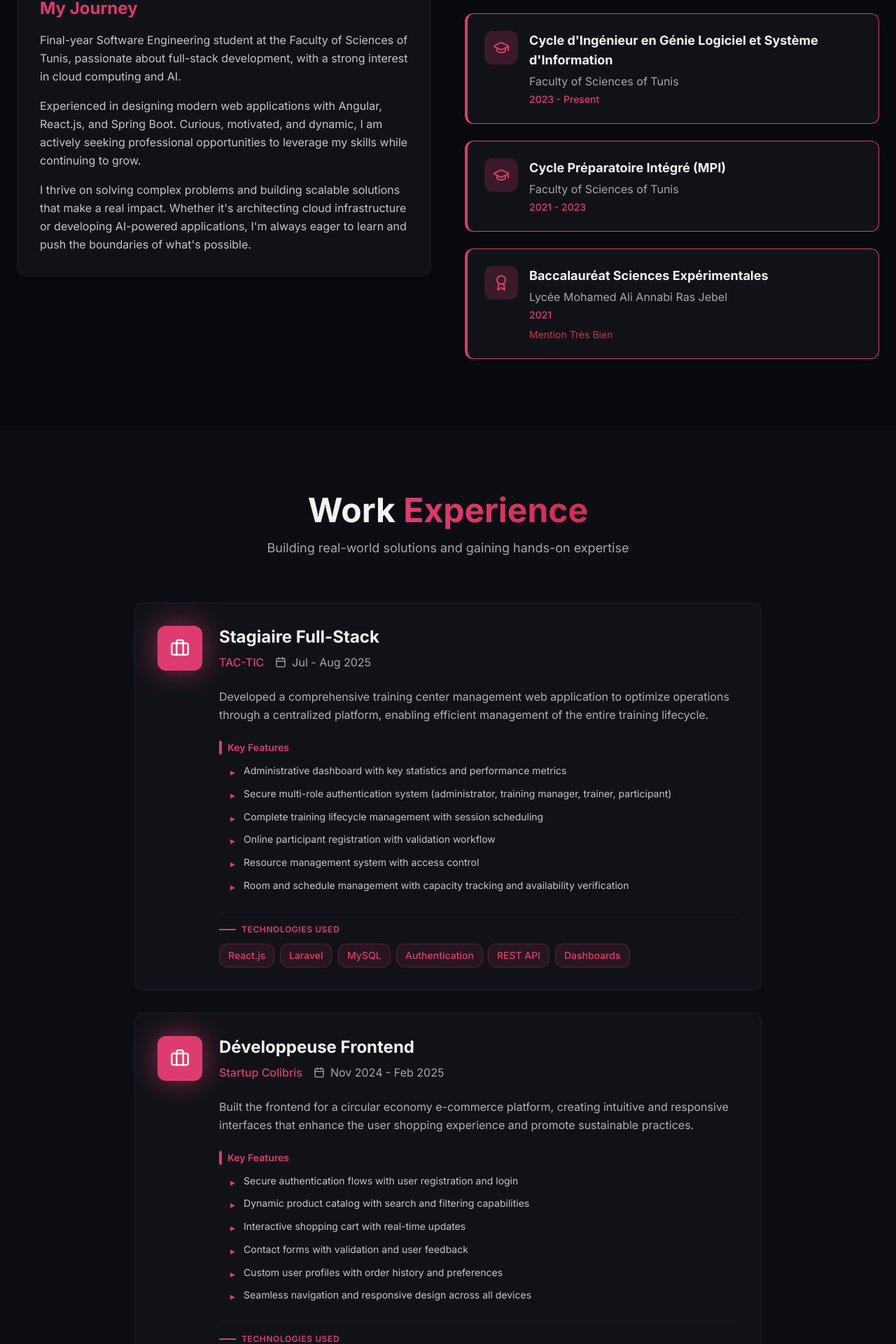
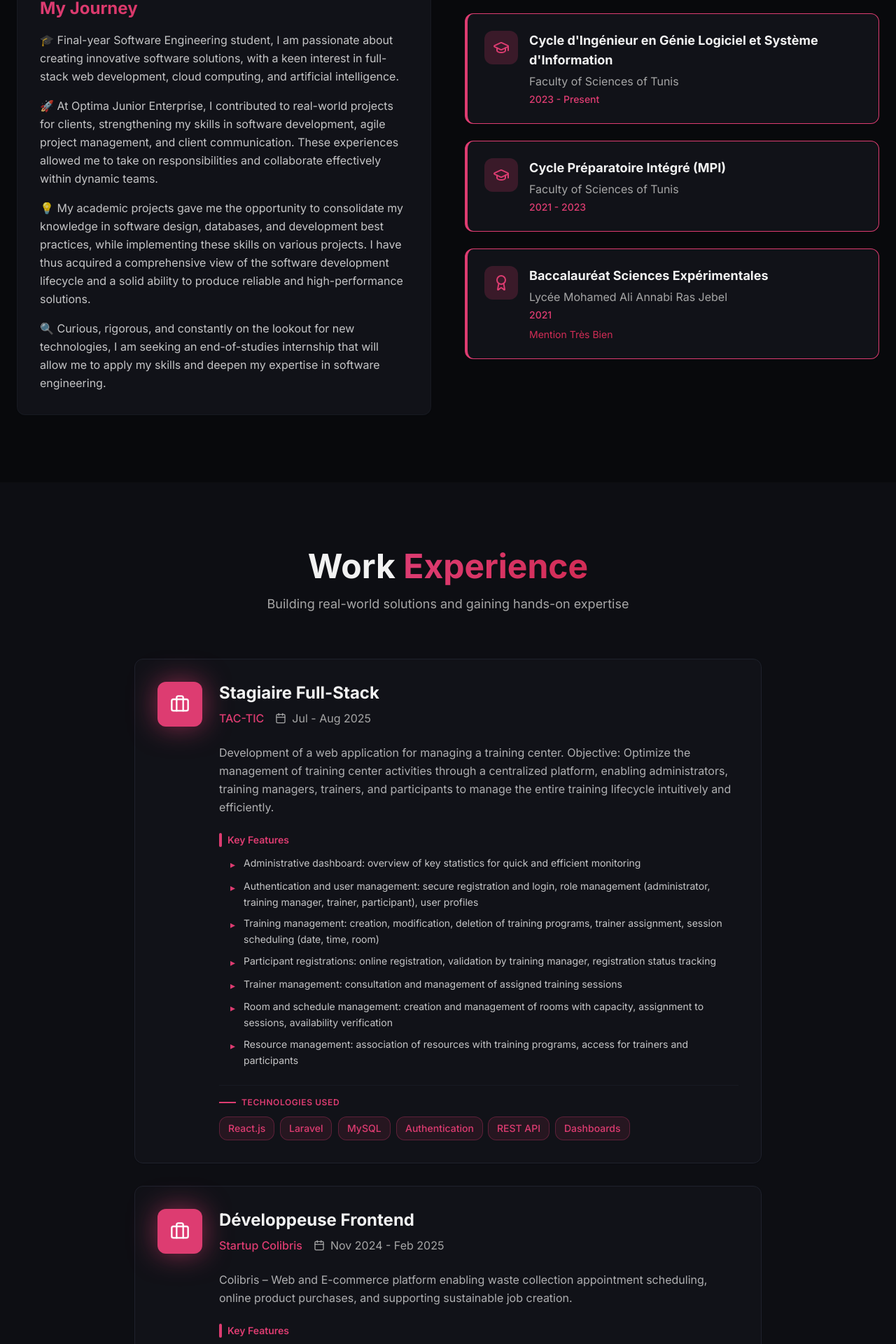
Before and after one commit to ilef-kristou/ilef-kristou-portfolio, a React (Vite) app: page / in a window 1280 px wide. Shown: the part 1089-3009 px from the top of the page at 70% size. Built offline with nearby package versions, Linux system fonts and the light colour scheme; the HTML template or start-up script is replaced by a standard one.

Commit message:
Translate project descriptions to English

```diff
--- a/src/components/AboutSection.tsx
+++ b/src/components/AboutSection.tsx
@@ -42,20 +42,16 @@ const AboutSection = () => {
             <Card className="glass p-8 border-border/50 hover-lift hover-glow">
               <h3 className="text-2xl font-bold mb-4 gradient-text">My Journey</h3>
               <p className="text-foreground/80 leading-relaxed">
-                Final-year Software Engineering student at the Faculty of Sciences of Tunis,
-                passionate about full-stack development, with a strong interest in cloud
-                computing and AI.
+                🎓 Final-year Software Engineering student, I am passionate about creating innovative software solutions, with a keen interest in full-stack web development, cloud computing, and artificial intelligence.
               </p>
               <p className="text-foreground/80 leading-relaxed mt-4">
-                Experienced in designing modern web applications with Angular, React.js,
-                and Spring Boot. Curious, motivated, and dynamic, I am actively seeking
-                professional opportunities to leverage my skills while continuing to grow.
+                🚀 At Optima Junior Enterprise, I contributed to real-world projects for clients, strengthening my skills in software development, agile project management, and client communication. These experiences allowed me to take on responsibilities and collaborate effectively within dynamic teams.
               </p>
               <p className="text-foreground/80 leading-relaxed mt-4">
-                I thrive on solving complex problems and building scalable solutions
-                that make a real impact. Whether it's architecting cloud infrastructure
-                or developing AI-powered applications, I'm always eager to learn and
-                push the boundaries of what's possible.
+                💡 My academic projects gave me the opportunity to consolidate my knowledge in software design, databases, and development best practices, while implementing these skills on various projects. I have thus acquired a comprehensive view of the software development lifecycle and a solid ability to produce reliable and high-performance solutions.
+              </p>
+              <p className="text-foreground/80 leading-relaxed mt-4">
+                🔍 Curious, rigorous, and constantly on the lookout for new technologies, I am seeking an end-of-studies internship that will allow me to apply my skills and deepen my expertise in software engineering.
               </p>
             </Card>
           </div>
--- a/src/components/ExperienceSection.tsx
+++ b/src/components/ExperienceSection.tsx
@@ -8,14 +8,15 @@ const ExperienceSection = () => {
       company: "TAC-TIC",
       period: "Jul - Aug 2025",
       description:
-        "Developed a comprehensive training center management web application to optimize operations through a centralized platform, enabling efficient management of the entire training lifecycle.",
+        "Development of a web application for managing a training center. Objective: Optimize the management of training center activities through a centralized platform, enabling administrators, training managers, trainers, and participants to manage the entire training lifecycle intuitively and efficiently.",
       features: [
-        "Administrative dashboard with key statistics and performance metrics",
-        "Secure multi-role authentication system (administrator, training manager, trainer, participant)",
-        "Complete training lifecycle management with session scheduling",
-        "Online participant registration with validation workflow",
-        "Resource management system with access control",
-        "Room and schedule management with capacity tracking and availability verification",
+        "Administrative dashboard: overview of key statistics for quick and efficient monitoring",
+        "Authentication and user management: secure registration and login, role management (administrator, training manager, trainer, participant), user profiles",
+        "Training management: creation, modification, deletion of training programs, trainer assignment, session scheduling (date, time, room)",
+        "Participant registrations: online registration, validation by training manager, registration status tracking",
+        "Trainer management: consultation and management of assigned training sessions",
+        "Room and schedule management: creation and management of rooms with capacity, assignment to sessions, availability verification",
+        "Resource management: association of resources with training programs, access for trainers and participants",
       ],
       technologies: ["React.js", "Laravel", "MySQL", "Authentication", "REST API", "Dashboards"],
     },
@@ -24,14 +25,14 @@ const ExperienceSection = () => {
       company: "Startup Colibris",
       period: "Nov 2024 - Feb 2025",
       description:
-        "Built the frontend for a circular economy e-commerce platform, creating intuitive and responsive interfaces that enhance the user shopping experience and promote sustainable practices.",
+        "Colibris – Web and E-commerce platform enabling waste collection appointment scheduling, online product purchases, and supporting sustainable job creation.",
       features: [
-        "Secure authentication flows with user registration and login",
-        "Dynamic product catalog with search and filtering capabilities",
-        "Interactive shopping cart with real-time updates",
-        "Contact forms with validation and user feedback",
-        "Custom user profiles with order history and preferences",
-        "Seamless navigation and responsive design across all devices",
+        "Registration/Login: development of a secure module with email verification for customers and businesses",
+        "Shop: creation of an intuitive interface to browse products, manage quantities and shopping cart",
+        "Contact: implementation of dynamic forms and social media links to facilitate communication",
+        "Home: design of an informative page with clear navigation to other features",
+        "Appointment scheduling: development of a simple and interactive interface for businesses",
+        "User/business profiles: personalized access management and activity tracking for each user",
       ],
       technologies: ["React.js", "JavaScript", "Responsive Design", "E-commerce", "UI/UX"],
     },
```
